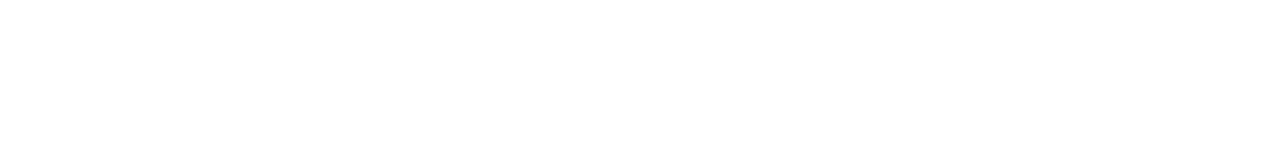
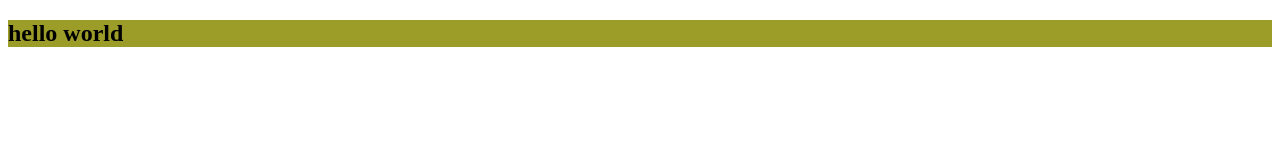
Before and after one commit to mariyam-rahman/my-repoe, a plain HTML site: page index.html in a window 1280 px wide. Drawn offline with Linux system fonts and the light colour scheme.

Commit message:
style added

```diff
--- a/index.html
+++ b/index.html
@@ -4,6 +4,11 @@
     <meta charset="UTF-8" />
     <meta name="viewport" content="width=device-width, initial-scale=1.0" />
     <title>Document</title>
+    <link rel="stylesheet" href="styles/blog.css" />
   </head>
-  <body></body>
+  <body>
+    <div>
+      <h2 class="title">hello world</h2>
+    </div>
+  </body>
 </html>
--- /dev/null
+++ b/styles/blog.css
@@ -0,0 +1,3 @@
+.title {
+  background-color: rgb(156, 156, 40);
+}
```
